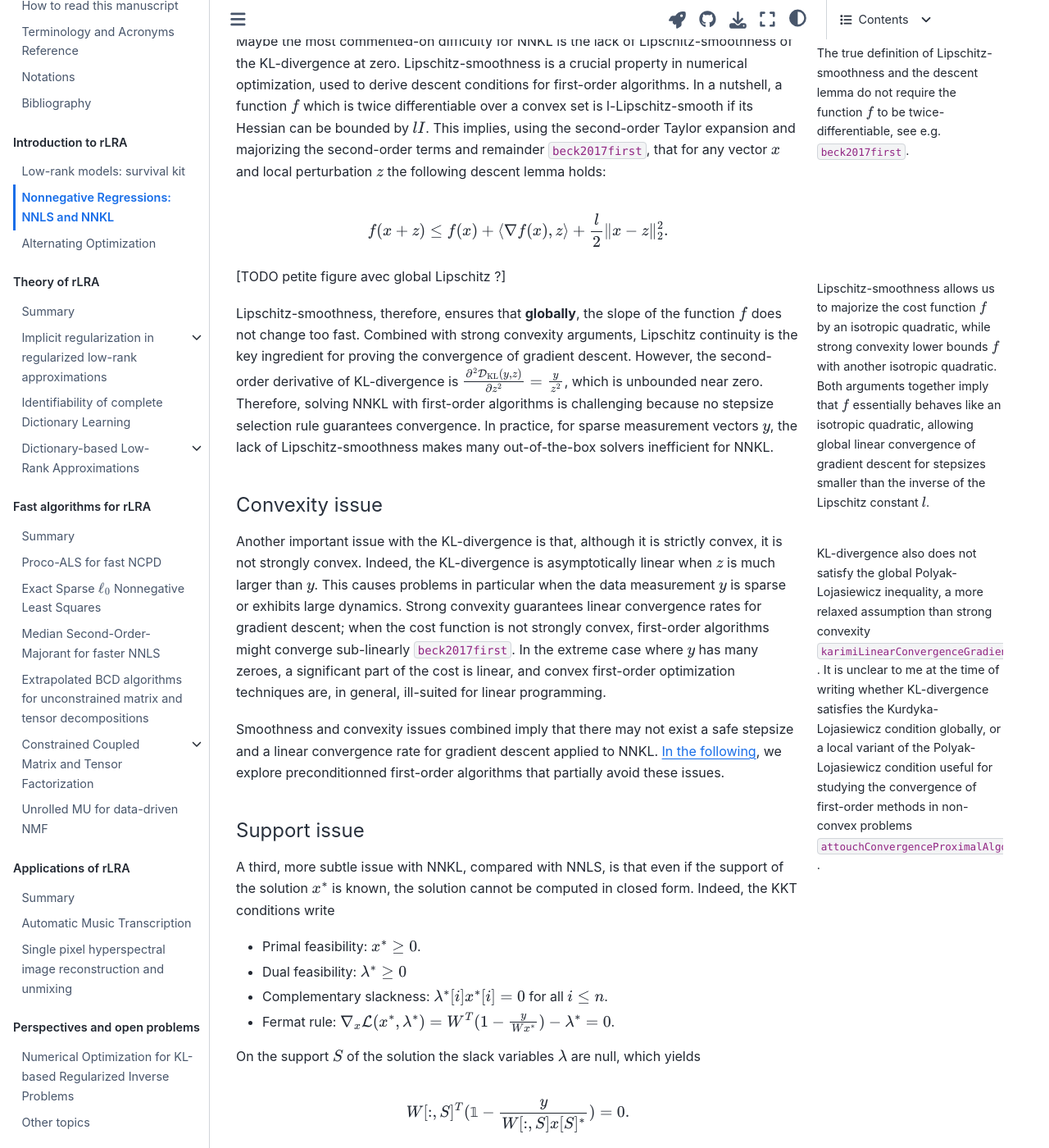
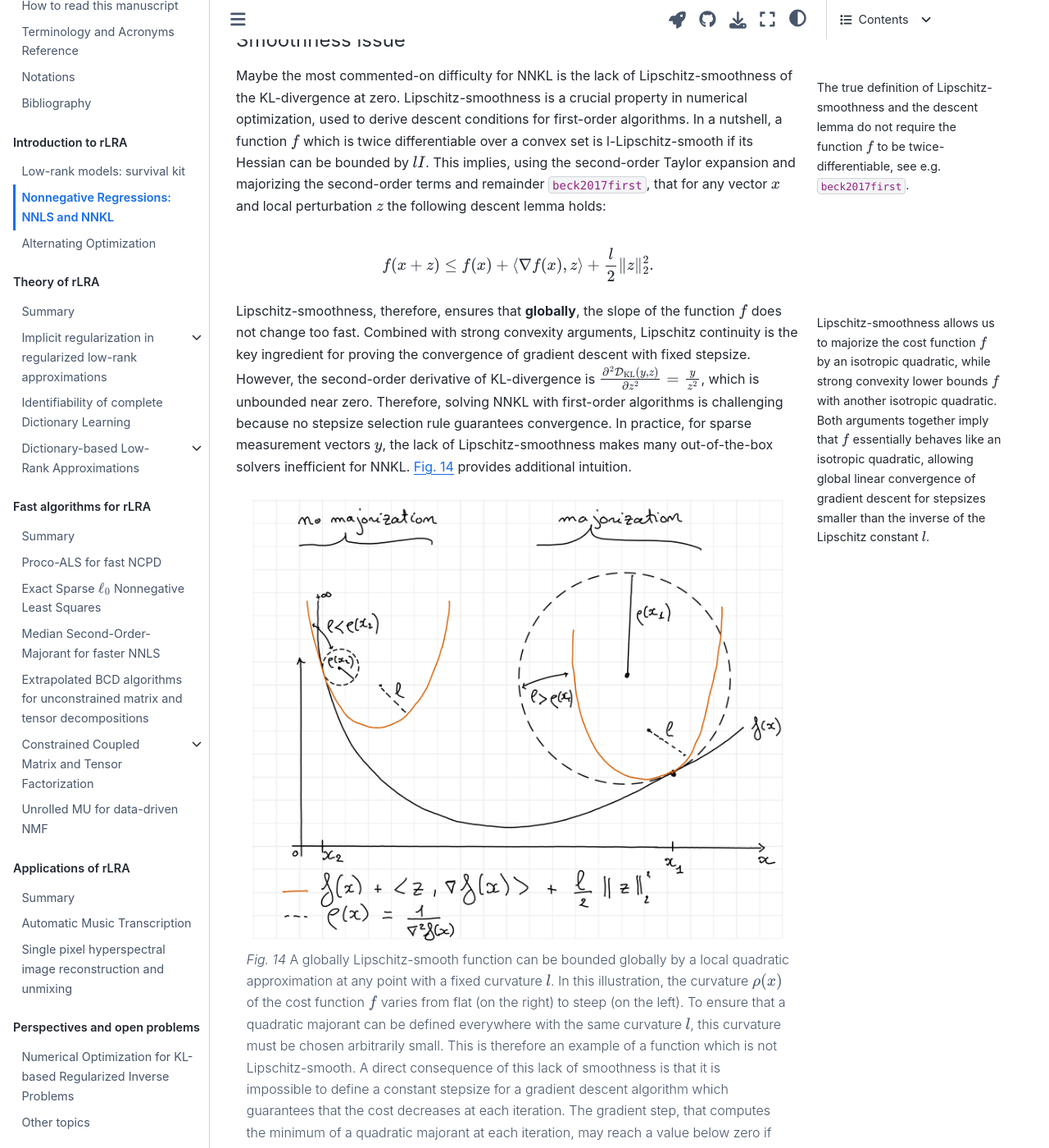
Before and after one commit to cohenjer/HDR, a Jupyter Book: the page built from part1/nnls.md, in a window 1280 px wide and 1400 px high, scrolled down 5305 px. Shown: the whole window at 82% size. Built offline with Jupyter Book 1.0.4 settings and Sphinx 7.4.7 and the Sphinx Book theme 1.1.4, drawn with Linux system fonts in a browser that asks for light colours; comment, search, counter and statistics services are not loaded; cross-references to code outside the pages are shown as plain code; some of the changed text lies outside the part shown.

Commit message:
more figures

````diff
--- a/part1/nnls.md
+++ b/part1/nnls.md
@@ -52,7 +52,7 @@ which is exactly the orthogonal projection on $\cp{W}$.
 
 ```{figure} ../Figures/Nnlsproj2.png
 ---
-width: 600px
+width: 650px
 align: center
 name: nnlsproj
 ---
@@ -149,16 +149,25 @@ The true definition of Lipschitz-smoothness and the descent lemma do not require
 Maybe the most commented-on difficulty for NNKL is the lack of Lipschitz-smoothness of the KL-divergence at zero. Lipschitz-smoothness is a crucial property in numerical optimization, used to derive descent conditions for first-order algorithms. In a nutshell, a function $f$ which is twice differentiable over a convex set is l-Lipschitz-smooth if its Hessian can be bounded by $lI$. This implies, using the second-order Taylor expansion and majorizing the second-order terms and remainder {cite:p}`beck2017first`, that for any vector $x$ and local perturbation $z$ the following descent lemma holds:
 
 $$
-f(x + z) \leq f(x) + \langle \nabla f(x), z \rangle + \frac{l}{2} \|x - z\|_2^2.
+f(x + z) \leq f(x) + \langle \nabla f(x), z \rangle + \frac{l}{2} \|z\|_2^2.
 $$
 
 ```{margin}
 Lipschitz-smoothness allows us to majorize the cost function $f$ by an isotropic quadratic, while strong convexity lower bounds $f$ with another isotropic quadratic. Both arguments together imply that $f$ essentially behaves like an isotropic quadratic, allowing global linear convergence of gradient descent for stepsizes smaller than the inverse of the Lipschitz constant $l$.
 ```
 
-[TODO petite figure avec global Lipschitz ?]
+Lipschitz-smoothness, therefore, ensures that **globally**, the slope of the function $f$ does not change too fast. Combined with strong convexity arguments, Lipschitz continuity is the key ingredient for proving the convergence of gradient descent with fixed stepsize. However, the second-order derivative of KL-divergence is $ \frac{\partial^2\KL{y,z}}{\partial z^2} = \frac{y}{z^2} $, which is unbounded near zero. Therefore, solving NNKL with first-order algorithms is challenging because no stepsize selection rule guarantees convergence. In practice, for sparse measurement vectors $y$, the lack of Lipschitz-smoothness makes many out-of-the-box solvers inefficient for NNKL. {numref}`fig:lipschitz` provides additional intuition.
 
-Lipschitz-smoothness, therefore, ensures that **globally**, the slope of the function $f$ does not change too fast. Combined with strong convexity arguments, Lipschitz continuity is the key ingredient for proving the convergence of gradient descent. However, the second-order derivative of KL-divergence is $ \frac{\partial^2\KL{y,z}}{\partial z^2} = \frac{y}{z^2} $, which is unbounded near zero. Therefore, solving NNKL with first-order algorithms is challenging because no stepsize selection rule guarantees convergence. In practice, for sparse measurement vectors $y$, the lack of Lipschitz-smoothness makes many out-of-the-box solvers inefficient for NNKL.
+
+```{figure} ../Figures/Lipschitz.png
+---
+width: 650px
+align: center
+name: fig:lipschitz
+---
+A globally Lipschitz-smooth function can be bounded globally by a local quadratic approximation at any point with a fixed curvature $l$. In this illustration, the curvature $\rho(x)$ of the cost function $f$ varies from flat (on the right) to steep (on the left). To ensure that a quadratic majorant can be defined everywhere with the same curvature $l$, this curvature must be chosen arbitrarily small. This is therefore an example of a function which is not Lipschitz-smooth. A direct consequence of this lack of smoothness is that it is impossible to define a constant stepsize for a gradient descent algorithm which guarantees that the cost decreases at each iteration. The gradient step, that computes the minimum of a quadratic majorant at each iteration, may reach a value below zero if initialized too far on the right (where the local curvature allows large stepsizes), while it will lead to exploding behavior near zero since the gradient of the cost is arbitrarily large. Gradient descent for KL-divergence is therefore typically employed with tiny stepsizes and strict positivity constraints that yield slow convergence.
+```
+
 
 #### Convexity issue
 
@@ -384,11 +393,27 @@ $$
 \min_{x\geq 0} \|Z[:,i]\|_2^2 - w^TZ[:,i] x + \|w\|_2^2 x^2
 $$
 
-for any column index $i\leq n$. The minimum of a scalar quadratic function under nonnegativity constraints is either the global minimum of the quadratic $h[i] = \frac{w^TZ[:,i]}{\|w\|_2^2}$, or, if the global minimiser is negative, zero, see figure [ref].
+for any column index $i\leq n$. The minimum of a scalar quadratic function under nonnegativity constraints is either the global minimum of the quadratic $h[i] = \frac{w^TZ[:,i]}{\|w\|_2^2}$, or, if the global minimiser is negative, zero, see {numref}`fig:nnls1d`.
 
-[TODO Figure]
+```{figure} ../Figures/nnls1d.png
+---
+width: 550px
+align: center
+name: fig:nnls1d
+---
+Solutions to nonnegative least squares in 1d with positive terms.
+```
 
 HALS uses this strategy over each row $j$ of matrix $H^T$, solving iteratively problem {eq}`eq:HALS_trick` with $Z = Y - W[:,-j]H^T[:,-j]$ and $w = W[:,j]$. Because each update is an exact minimization procedure, HALS is an instance of exact alternating optimization. As long as each block update is uniquely defined, which happens when $W$ has nonzero columns, convergence to the global minimizer is ensured; see [](AlternatingOptimization.md). A simple implementation of HALS is provided below, and is also [available in tensorly](https://tensorly.org/dev/modules/generated/tensorly.solvers.nnls.hals_nnls.html#tensorly.solvers.nnls.hals_nnls). The input of the algorithm is the grammians $W^TW$ and $W^TY$ to utilize faster inner products for high-order tensors.
+
+```{figure} ../Figures/hals.png
+---
+width: 650px
+align: center
+name: fig:hals
+---
+HALS algorithm principle.
+```
 
 
 ```{code-cell}ipython
@@ -514,7 +539,16 @@ MM is often introduced without requiring that the tangent of the cost and the ma
 ```
 
 The main idea of MM is to fix a current iterate $x^{(k)}$, build a global majorant of the cost $\xi(x,x^{(k)})\leq f\left(y,x\right)$ tight and tangent to the cost at $x^{(k)}$, and then minimize this cost.
-[insert figure]
+
+```{figure} ../Figures/Mmprinciple.png
+---
+width: 650px
+align: center
+name: fig:mm
+---
+Majorization Minimization is an algorithmic framework that succesively majorizes a cost function $f$ globally, and then minimizes the majorant. In this figure, the majorant $\xi(x,x^{(k)})$, in red, is tight and tangent at the point $x^{(k)}$. Its minimum is attained at $x^{(k+1)}$, in purple.
+```
+
 To obtain the MU algorithm, one may use the convexity inequality for the loss function, also called the Jensen inequality in this context:
 
 $$
````
Also changed, not shown: intro.md (+6 -6 lines), Figures/Hsi_nmf.png, Figures/Lipschitz.png (added), Figures/Lipschitz.svg (added), Figures/Mmprinciple.png (added), Figures/Mmprinciple.svg (added), Figures/hals.png (added), Figures/hals.svg (added), Figures/nnls1d.png (added), Figures/nnls1d.svg (added), 1 other file.
